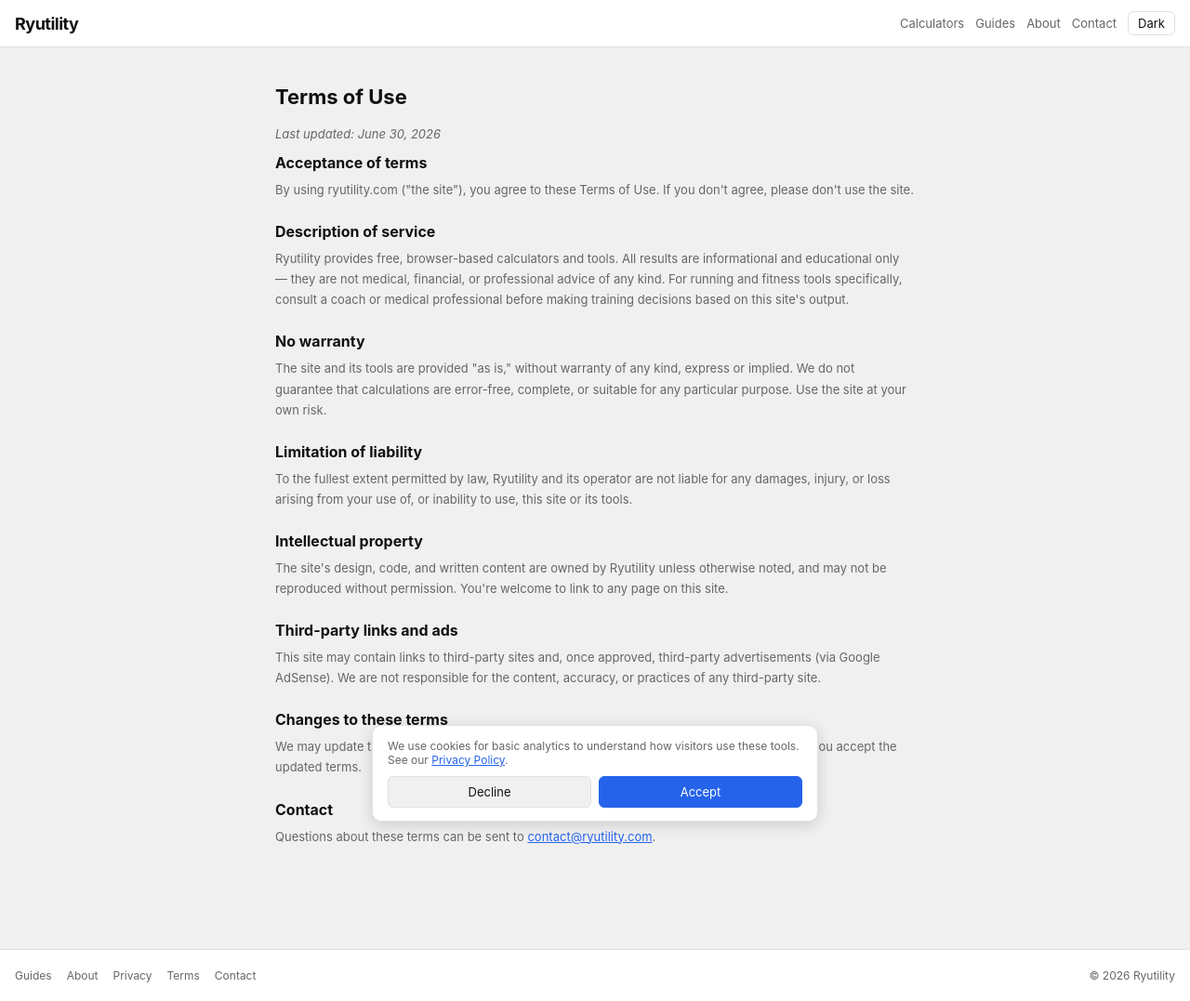
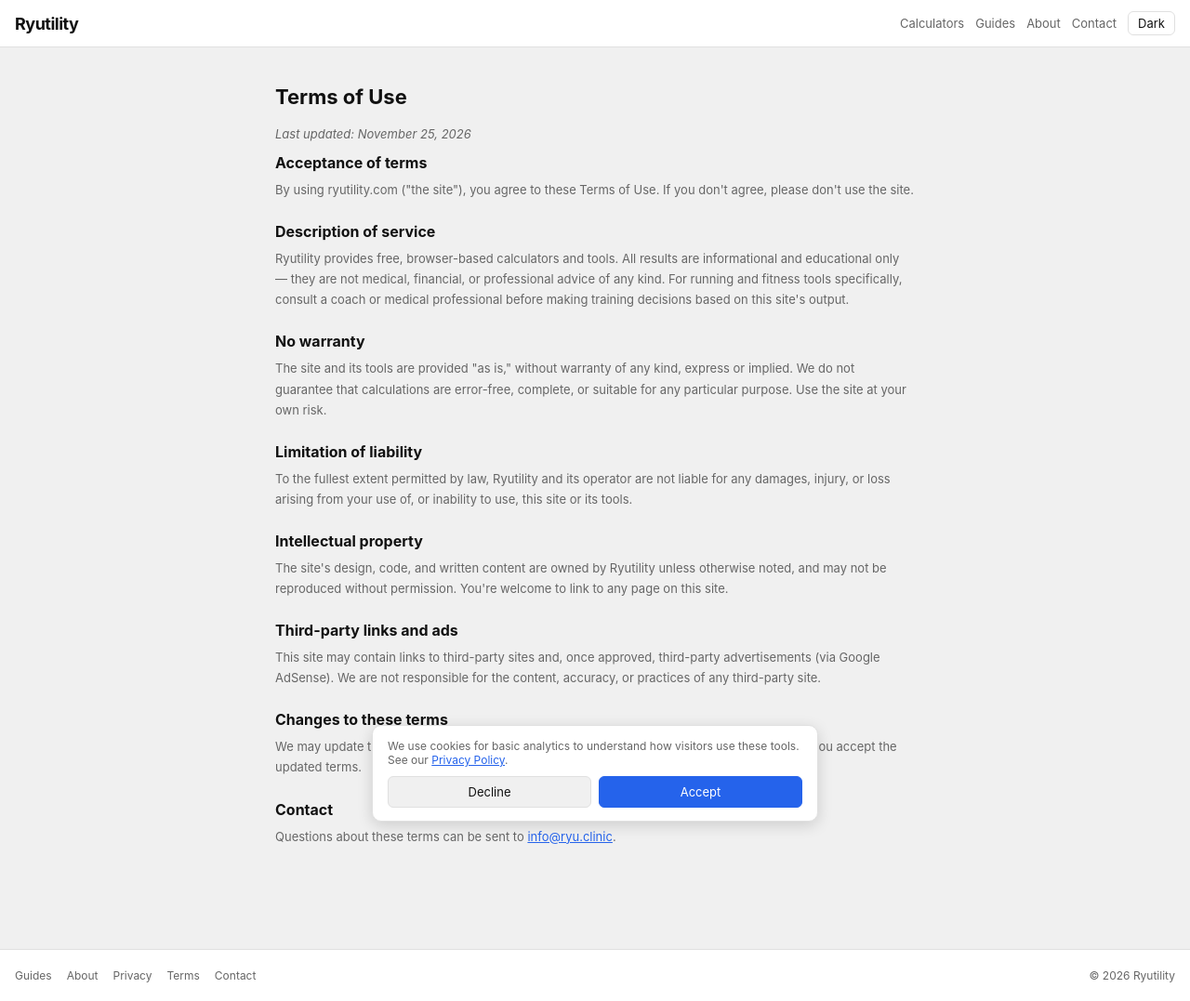
Before and after one commit to jasonpa/ryutility, a Jekyll site: the page built from terms/index.html, in a window 1280 px wide. Shown: the whole page at 93% size. Built offline with Jekyll 4.4.1, drawn with Linux system fonts in a browser that asks for light colours.

Commit message:
content: update contact email to info@ryu.clinic

```diff
--- a/contact/index.html
+++ b/contact/index.html
@@ -11,7 +11,7 @@ last_modified_at: 2026-11-25
   {% include page-updated.html %}
   <p>Ryutility has no accounts and no saved calculations, so there is nothing to reset and no past result to look up. Email is the way to reach the person who maintains the calculators and the written pages.</p>
 
-  <p><a href="mailto:contact@ryutility.com" class="contact-email">contact@ryutility.com</a></p>
+  <p><a href="mailto:info@ryu.clinic" class="contact-email">info@ryu.clinic</a></p>
   <p>This mailbox is maintained directly by Jiman Ryu under <a href="https://ryu.clinic/lab/" target="_blank" rel="noopener">R-Lab</a> (Ryu Clinic Inc.) and is monitored for bug reports, formula questions, corrections, and privacy requests. Messages are read, and we try to answer within a few days. There is no phone line and no separate support desk.</p>
 
   <h2>What a useful message includes</h2>
--- a/privacy/index.html
+++ b/privacy/index.html
@@ -3,11 +3,11 @@ layout: default
 title: Privacy Policy — Ryutility
 description: How Ryutility collects, uses, and protects information from visitors.
 permalink: /privacy/
-last_modified_at: 2026-06-30
+last_modified_at: 2026-11-25
 ---
 <main class="content-page">
   <h1>Privacy Policy</h1>
-  <p><em>Last updated: June 30, 2026</em></p>
+  <p><em>Last updated: November 25, 2026</em></p>
 
   <h2>Overview</h2>
   <p>Ryutility ("we", "us", "the site") provides free web-based tools at ryutility.com. This policy explains what information is collected when you use the site, how it's used, and the choices available to you.</p>
@@ -41,5 +41,5 @@ last_modified_at: 2026-06-30
   <p>We may update this policy from time to time. Changes will be posted on this page with an updated "Last updated" date.</p>
 
   <h2>Contact</h2>
-  <p>Questions about this policy can be sent to <a href="mailto:contact@ryutility.com">contact@ryutility.com</a>.</p>
+  <p>Questions about this policy can be sent to <a href="mailto:info@ryu.clinic">info@ryu.clinic</a>.</p>
 </main>
--- a/terms/index.html
+++ b/terms/index.html
@@ -3,11 +3,11 @@ layout: default
 title: Terms of Use — Ryutility
 description: The terms governing your use of Ryutility's free web tools.
 permalink: /terms/
-last_modified_at: 2026-06-30
+last_modified_at: 2026-11-25
 ---
 <main class="content-page">
   <h1>Terms of Use</h1>
-  <p><em>Last updated: June 30, 2026</em></p>
+  <p><em>Last updated: November 25, 2026</em></p>
 
   <h2>Acceptance of terms</h2>
   <p>By using ryutility.com ("the site"), you agree to these Terms of Use. If you don't agree, please don't use the site.</p>
@@ -31,5 +31,5 @@ last_modified_at: 2026-06-30
   <p>We may update these terms from time to time. Continued use of the site after changes means you accept the updated terms.</p>
 
   <h2>Contact</h2>
-  <p>Questions about these terms can be sent to <a href="mailto:contact@ryutility.com">contact@ryutility.com</a>.</p>
+  <p>Questions about these terms can be sent to <a href="mailto:info@ryu.clinic">info@ryu.clinic</a>.</p>
 </main>
```
Also changed, not shown: docs/superpowers/plans/2026-11-25-adsense-content-quality-growth.md (+1 -1 lines), docs/superpowers/specs/2026-11-25-adsense-content-quality-growth-design.md (+1 -1 lines).
